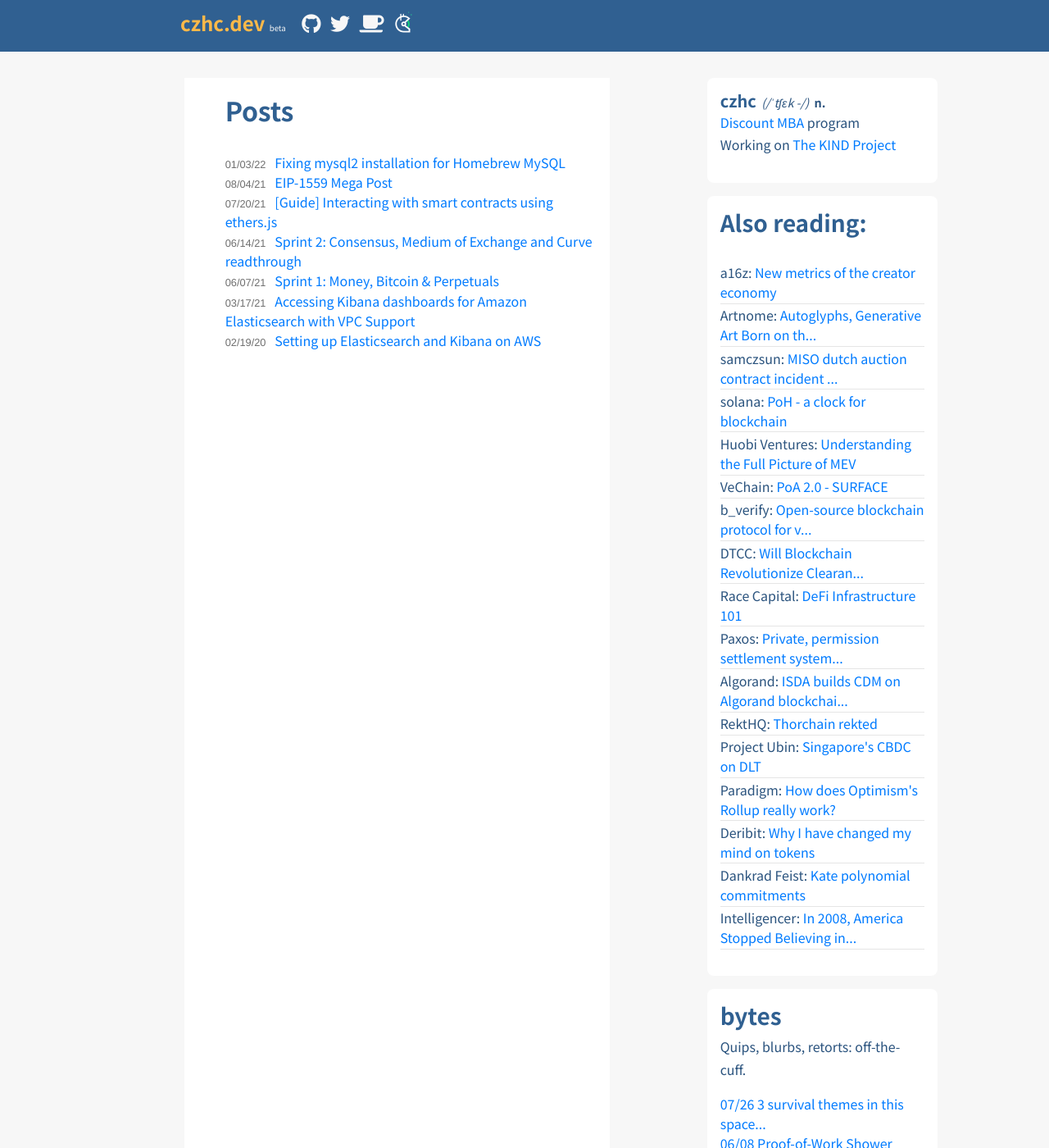
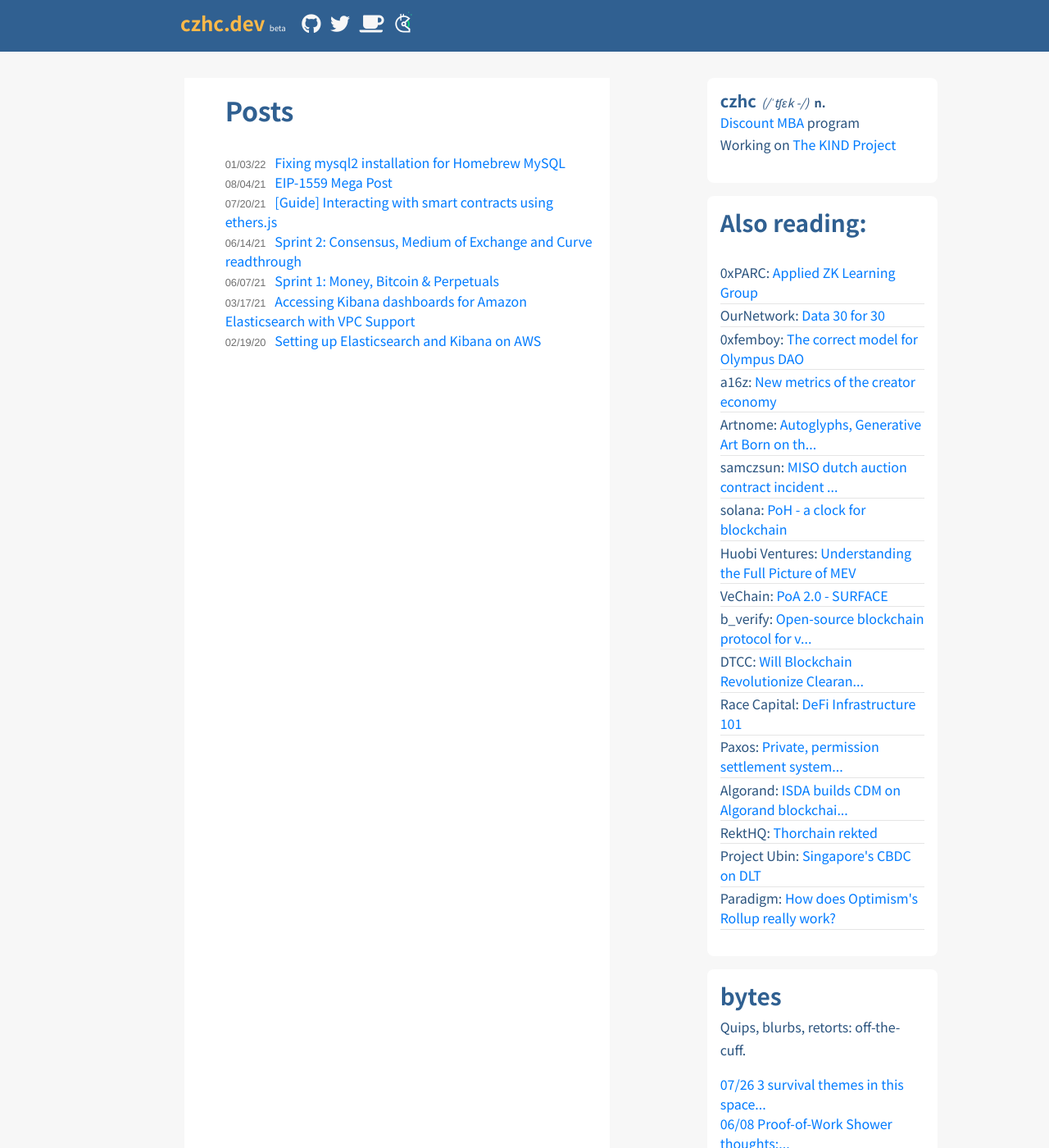
Before and after one commit to czhc/czhc.github.io, a Jekyll site: the page built from index.html, in a window 1280 px wide and 1400 px high. Shown: the whole window at 82% size. Built offline with Jekyll 4.4.1, drawn with Linux system fonts in a browser that asks for light colours; nearby versions of some CDN libraries.

Commit message:
Update bookmarks.yml

```diff
--- a/_data/bookmarks.yml
+++ b/_data/bookmarks.yml
@@ -1,3 +1,12 @@
+- url: "https://learn.0xparc.org/materials/intro/"
+  src: 0xPARC
+  title: Applied ZK Learning Group
+- url: "https://www.youtube.com/watch?v=yDSmTUrpdoQ&list=PL_7kfUeJgSzz5Fltb2nivE_8xuAe2XTJl&index=1"
+  src: OurNetwork
+  title: Data 30 for 30
+- url: "https://fbifemboy.substack.com/p/a-correct-model-of-olympus-dao"
+  src: 0xfemboy
+  title: The correct model for Olympus DAO
 - url: "https://threadreaderapp.com/thread/1430720407070404619.html"
   src: a16z
   title: New metrics of the creator economy
@@ -40,12 +49,3 @@
 - url: "https://research.paradigm.xyz/optimism"
   src: Paradigm
   title: "How does Optimism's Rollup really work?"
-- url: "https://insights.deribit.com/market-research/why-i-have-changed-my-mind-on-tokens/"
-  src: Deribit
-  title: Why I have changed my mind on tokens
-- url: "https://dankradfeist.de/ethereum/2020/06/16/kate-polynomial-commitments.html"
-  src: Dankrad Feist
-  title: Kate polynomial commitments
-- url: "https://nymag.com/intelligencer/2018/08/frank-rich-2008-financial-crisis-end-of-american-dream.html"
-  src: Intelligencer
-  title: "In 2008, America Stopped Believing in the American Dream"
```
